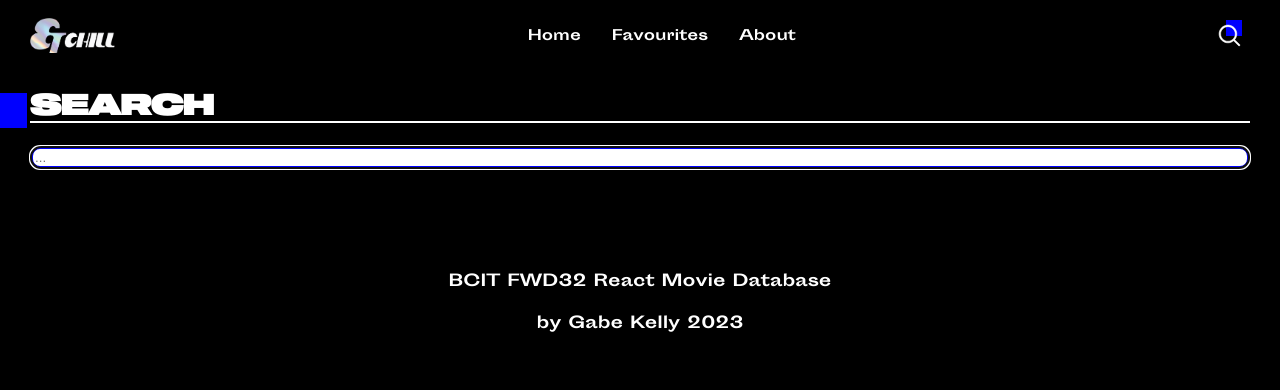
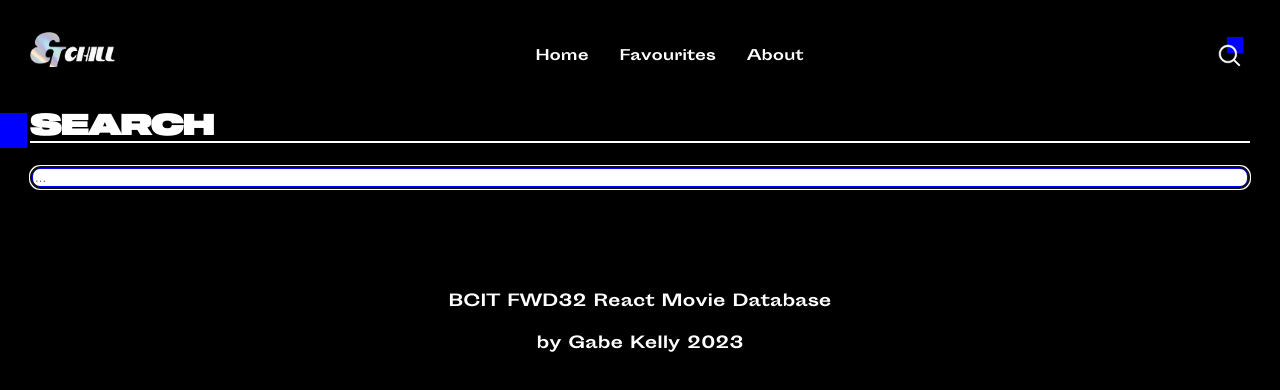
Before and after one commit to GodsDogSled/MDB-Attempt, a React app: page /search in a window 1280 px wide. Built offline with nearby package versions, Linux system fonts and the light colour scheme.

Commit message:
laptop navlink hover effects

```diff
--- a/src/components/NavBar/NavBar.js
+++ b/src/components/NavBar/NavBar.js
@@ -22,22 +22,25 @@ const NavBarContainer = styled.div`
     justify-content:space-between;
     margin-bottom:0;
     margin-top:0;
+    padding-top:20px;
 `;
 
 const LeftSection = styled.div`
   display: flex;
   height:100%;
-  justify-content:center;
-  align-items:center;
-
+  position:relative;
+  width:100px;
+  top:12px;
 `;
 const MiddleSection = styled.div`
   display: flex;
   height:100%;
+  align-items:center;
 `;
 const RightSection = styled.div`
   display:flex;
   height:100%;
+  justify-content:center;
 `;
 
 const DesktopSearchContainer =  styled.div`
@@ -47,7 +50,6 @@ const DesktopSearchContainer =  styled.div`
   height:25px;
   width:25px;
   align-self:center;
-
 
   svg{
     fill:white;
@@ -64,8 +66,8 @@ const DesktopSearchContainer =  styled.div`
     height:16px;
     background-color:blue;
     position:absolute;
-    top:20px;
-    right:8px;
+    top:37px;
+    right:7px;
     z-index:-10;
   }
 
@@ -73,7 +75,6 @@ const DesktopSearchContainer =  styled.div`
     svg{
       transform: scale(1.1);
       fill:white;
-
       scale:2:
     }
 
@@ -95,7 +96,7 @@ export default function NavBar(props) {
       <Link to= "/" ><Logo /></Link>
     </LeftSection>
     <MiddleSection>
-     {!isMobile &&  <NavLinks />}
+      {!isMobile &&  <NavLinks />}
     </MiddleSection>
     <RightSection>
       {isMobile && <MobileNav />}
--- a/src/components/NavBar/NavLinks.js
+++ b/src/components/NavBar/NavLinks.js
@@ -3,22 +3,23 @@ import styled from "styled-components";
 import { Link } from "react-router-dom";
 
 const NavLinksContainer =  styled.div`
-  height:100%;
+  height:fit-content;
   display:flex;
-  align-items:center;
+
 `;
 
 const LinksWrapper = styled.ul`
   margin:0;
   padding:0;
   display:flex;
-
   list-style:none;
-
+  align-items:center;
+  justify-content:center;
 `;
 
 const LinkItem = styled.li`
-  height:100%;
+  height:fit-content;
+  width:100%;
   padding: 0 1.1em;
   font-weight:500;
   font-size:14px;
@@ -27,13 +28,32 @@ const LinkItem = styled.li`
 
   & a{
     color:white;
+    display:inline-block;
+    position:relative;
 
+    &::after{
+      position:absolute;
+      left:-15px;
+      bottom:4.5px;
+      content:"";
+      width:40px;
+      height:5px;
+      background-color:blue;
+      visibility: hidden;
+      opacity: 0;
+      transition: visibility 0s, opacity 0.5s linear;
+
+    }
   }
 
+
+
   a:hover{
-    border-bottom:solid 5px blue;
-    transition:ease .15s;
-
+    &::after{
+      visibility: visible;
+      opacity: 1;
+      transition: .4s;
+    }
   }
 
 `;
--- a/src/components/logo/index.js
+++ b/src/components/logo/index.js
@@ -6,6 +6,8 @@ const LogoWrapper = styled.div`
   display:flex;
   align-items:center;
   justify-content:center;
+  position:absolute;
+  top:0;
 
 
 `;
--- a/src/scss/_dropdown.scss
+++ b/src/scss/_dropdown.scss
@@ -15,7 +15,7 @@
   font-family: bold;
   font-weight: 700;
   position: sticky;
-  top: 70px;
+  top: 90px;
   z-index: 100;
 
   select {
@@ -81,7 +81,7 @@
 
   .blue-box {
     position: absolute;
-    top: 18px;
+    top: 23px;
     left: -39px;
     z-index: -19;
     background-color: blue;
--- a/src/scss/_main.scss
+++ b/src/scss/_main.scss
@@ -98,7 +98,7 @@ select {
   background-color: #fff;
   z-index: 999;
   position: fixed;
-  top: 55px;
+  top: 96px;
   left: 0;
   transition: .4s;
 }
--- a/src/scss/_var.scss
+++ b/src/scss/_var.scss
@@ -49,7 +49,7 @@ $center-content: center;
 
 //breaking points for responsive page
 $mobile: 320px;
-$tabletPortrait: 768px;
+$tabletPortrait: 700px;
 $desktopMedium: 1080px;
 $laptop: 1280px;
 $desktop: 1440px;
```
